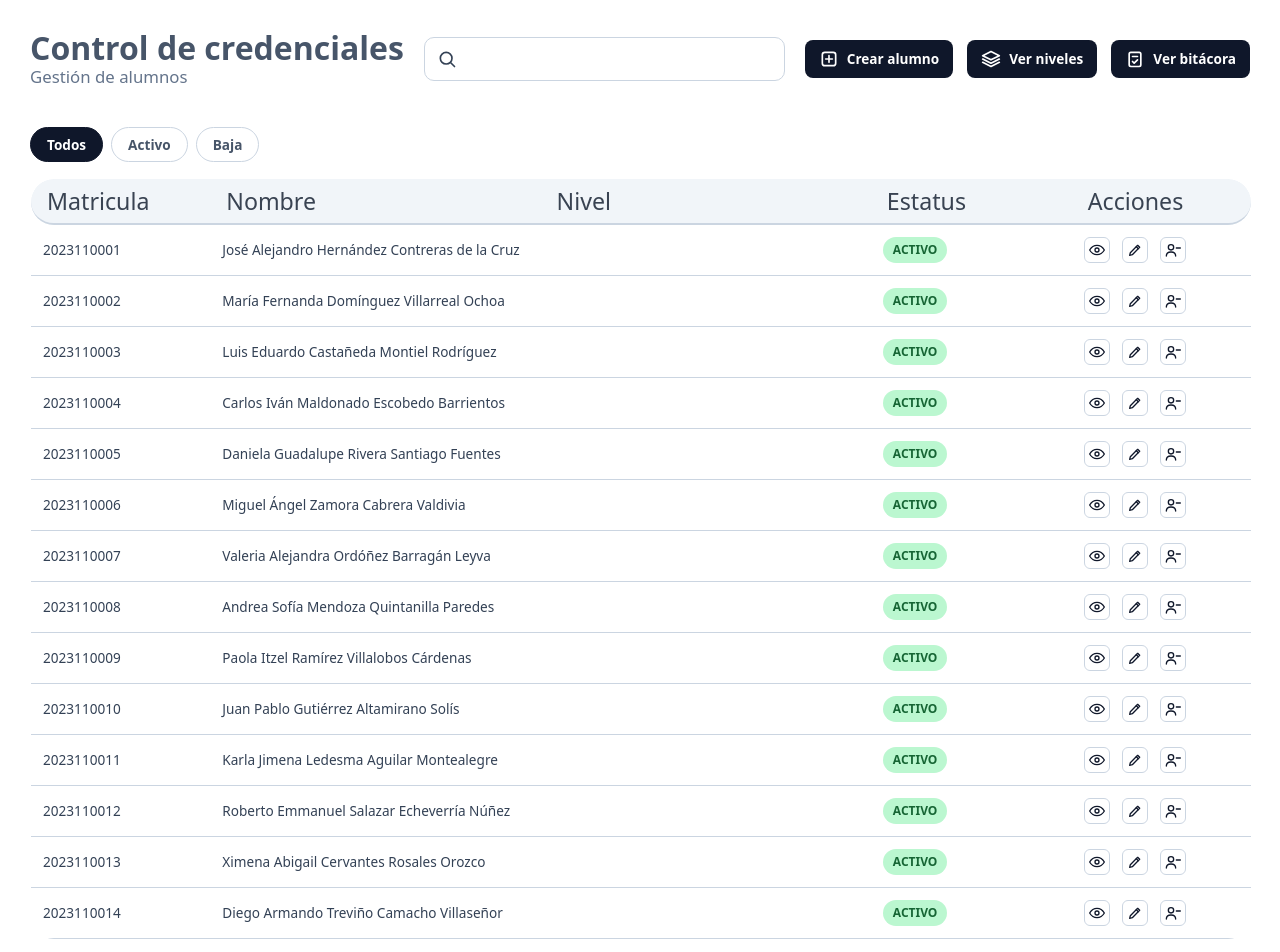
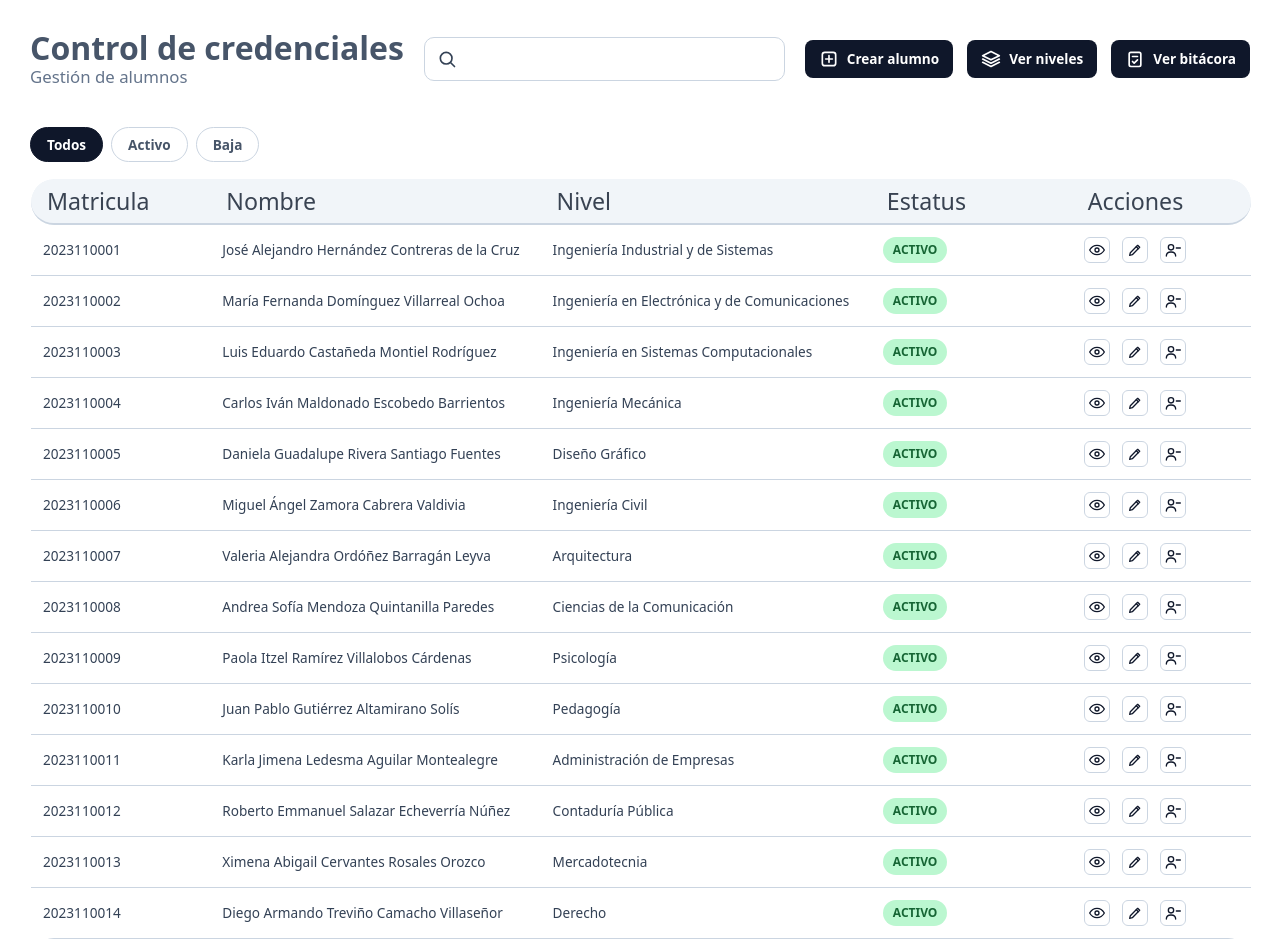
Before and after one commit to jm12345676/pruebas, an Angular app in the folder credenciales/: page /inicio in a window 1280 px wide. Shown: the top 952 px of the page. Built offline with nearby package versions, Linux system fonts and the light colour scheme.

Commit message:
ahora si variables corregidas vas a caer cloud

```diff
--- a/credenciales/src/app/componentes/credenciales/credenciales.ts
+++ b/credenciales/src/app/componentes/credenciales/credenciales.ts
@@ -67,7 +67,7 @@ export class Credenciales implements OnInit {
         ...actual,
         nombre: registro.nombre.toUpperCase(),
         matricula: registro.matricula,
-        carrera: registro.carrera
+        carrera: registro.nivel
       }));
     }
   }
--- a/credenciales/src/app/componentes/gestion-credenciales/gestion-credenciales.ts
+++ b/credenciales/src/app/componentes/gestion-credenciales/gestion-credenciales.ts
@@ -78,8 +78,8 @@ export class GestionCredenciales implements OnInit {
       apellidoMaterno: '',
       nombres: registro.nombre,
       telefonoEmergencia: '',
-      escuela: registro.carrera,
-      nivel: '',
+      escuela: registro.nivel,
+      nivel: registro.nivel,
       vigencia: '',
       foto: null,
       status: 'Activo'
--- a/credenciales/src/app/diccionario/diccionario.json
+++ b/credenciales/src/app/diccionario/diccionario.json
@@ -3,72 +3,72 @@
     {
       "nombre": "José Alejandro Hernández Contreras de la Cruz",
       "matricula": "2023110001",
-      "carrera": "Ingeniería Industrial y de Sistemas"
+      "nivel": "Ingeniería Industrial y de Sistemas"
     },
     {
       "nombre": "María Fernanda Domínguez Villarreal Ochoa",
       "matricula": "2023110002",
-      "carrera": "Ingeniería en Electrónica y de Comunicaciones"
+      "nivel": "Ingeniería en Electrónica y de Comunicaciones"
     },
     {
       "nombre": "Luis Eduardo Castañeda Montiel Rodríguez",
       "matricula": "2023110003",
-      "carrera": "Ingeniería en Sistemas Computacionales"
+      "nivel": "Ingeniería en Sistemas Computacionales"
     },
     {
       "nombre": "Carlos Iván Maldonado Escobedo Barrientos",
       "matricula": "2023110004",
-      "carrera": "Ingeniería Mecánica"
+      "nivel": "Ingeniería Mecánica"
     },
     {
       "nombre": "Daniela Guadalupe Rivera Santiago Fuentes",
       "matricula": "2023110005",
-      "carrera": "Diseño Gráfico"
+      "nivel": "Diseño Gráfico"
     },
     {
       "nombre": "Miguel Ángel Zamora Cabrera Valdivia",
       "matricula": "2023110006",
-      "carrera": "Ingeniería Civil"
+      "nivel": "Ingeniería Civil"
     },
     {
       "nombre": "Valeria Alejandra Ordóñez Barragán Leyva",
       "matricula": "2023110007",
-      "carrera": "Arquitectura"
+      "nivel": "Arquitectura"
     },
     {
       "nombre": "Andrea Sofía Mendoza Quintanilla Paredes",
       "matricula": "2023110008",
-      "carrera": "Ciencias de la Comunicación"
+      "nivel": "Ciencias de la Comunicación"
     },
     {
       "nombre": "Paola Itzel Ramírez Villalobos Cárdenas",
       "matricula": "2023110009",
-      "carrera": "Psicología"
+      "nivel": "Psicología"
     },
     {
       "nombre": "Juan Pablo Gutiérrez Altamirano Solís",
       "matricula": "2023110010",
-      "carrera": "Pedagogía"
+      "nivel": "Pedagogía"
     },
     {
       "nombre": "Karla Jimena Ledesma Aguilar Montealegre",
       "matricula": "2023110011",
-      "carrera": "Administración de Empresas"
+      "nivel": "Administración de Empresas"
     },
     {
       "nombre": "Roberto Emmanuel Salazar Echeverría Núñez",
       "matricula": "2023110012",
-      "carrera": "Contaduría Pública"
+      "nivel": "Contaduría Pública"
     },
     {
       "nombre": "Ximena Abigail Cervantes Rosales Orozco",
       "matricula": "2023110013",
-      "carrera": "Mercadotecnia"
+      "nivel": "Mercadotecnia"
     },
     {
       "nombre": "Diego Armando Treviño Camacho Villaseñor",
       "matricula": "2023110014",
-      "carrera": "Derecho"
+      "nivel": "Derecho"
     }
   ]
 }
```
